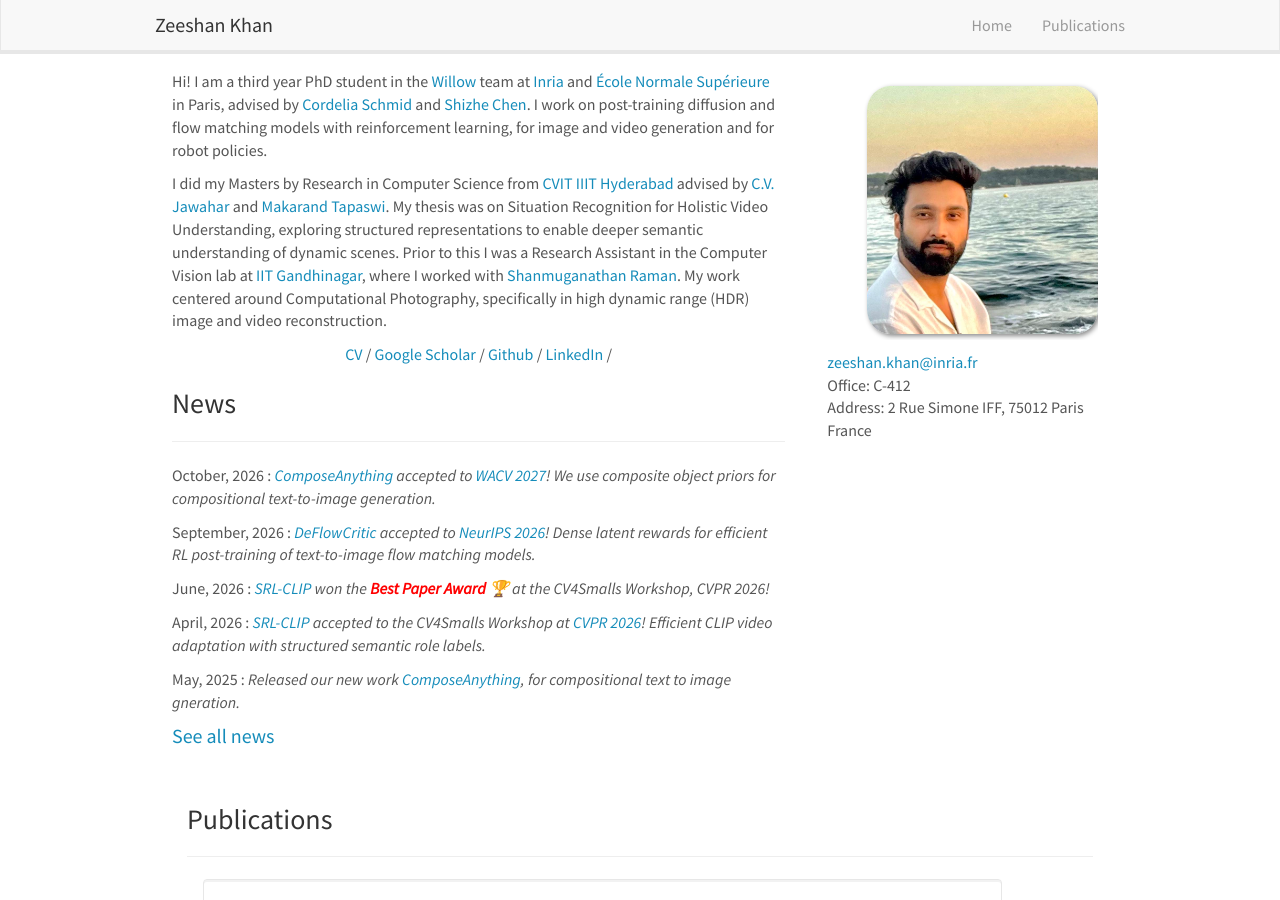
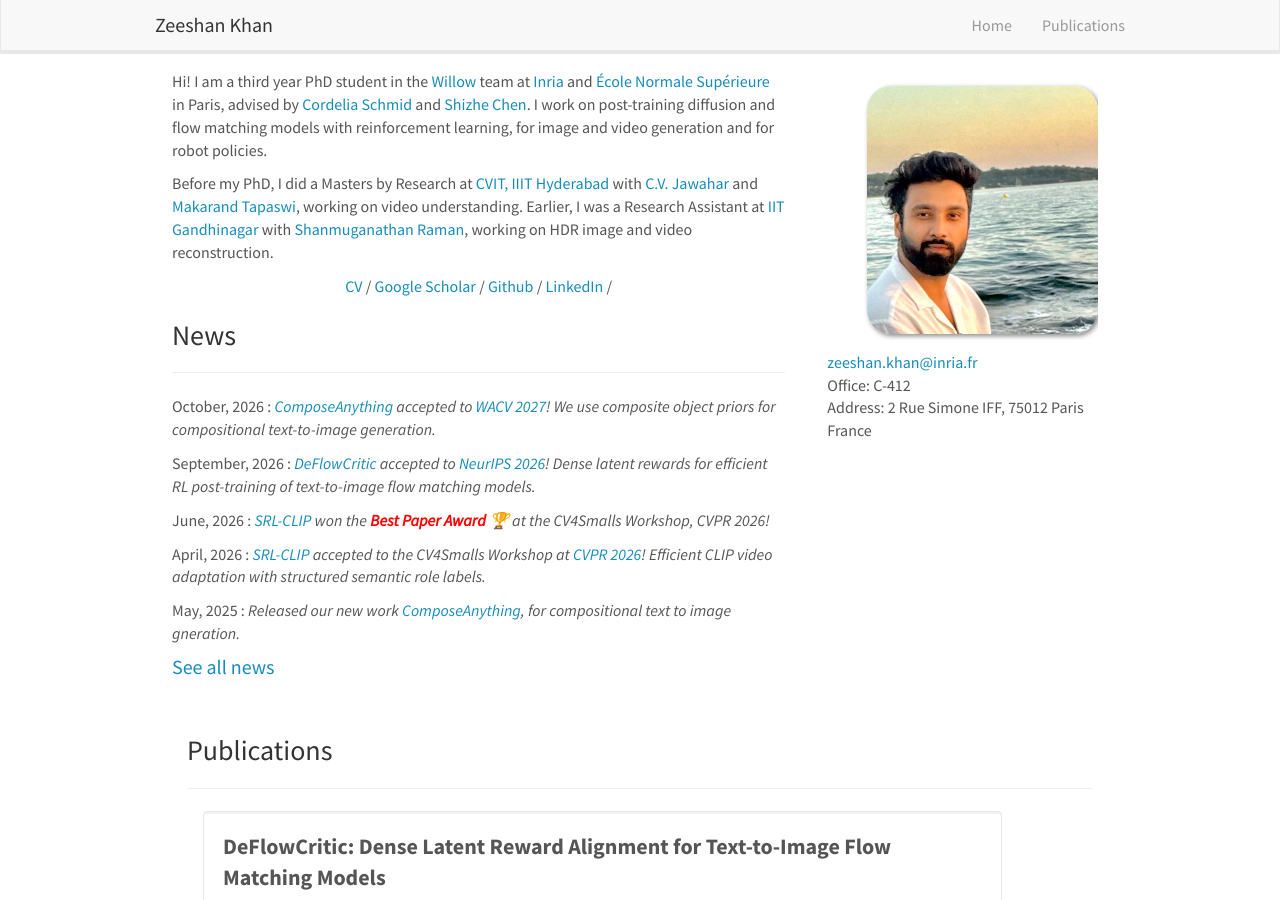
Before and after one commit to zeeshank95/zeeshank95.github.io, a Jekyll site: the page built from _pages/home.md, in a window 1280 px wide and 900 px high. Built offline with Jekyll 4.4.1, drawn with Linux system fonts in a browser that asks for light colours; nearby versions of some CDN libraries.

Commit message:
Homepage: shorten the prior-work paragraph
Co-Authored-By: Claude Opus 5.5 <noreply@anthropic.com>

```diff
--- a/_pages/home.md
+++ b/_pages/home.md
@@ -14,7 +14,7 @@ permalink: /
 
 Hi! I am a third year PhD student in the <a href="http://www.di.ens.fr/willow">Willow</a> team at <a href="https://www.inria.fr/en">Inria</a> and  <a href="https://www.ens.psl.eu/en">École Normale Supérieure</a> in Paris, advised by <a href="https://cordeliaschmid.github.io">Cordelia Schmid</a> and <a href="https://cshizhe.github.io">Shizhe Chen</a>. I work on post-training diffusion and flow matching models with reinforcement learning, for image and video generation and for robot policies.
 
-I did my Masters by Research in Computer Science from <a href="http://cvit.iiit.ac.in">CVIT IIIT Hyderabad</a> advised by <a href="https://faculty.iiit.ac.in/~jawahar/index.html">C.V. Jawahar</a> and <a href="https://makarandtapaswi.github.io">Makarand Tapaswi</a>. My thesis was on Situation Recognition for Holistic Video Understanding, exploring structured representations to enable deeper semantic understanding of dynamic scenes. Prior to this I was a Research Assistant in the Computer Vision lab at <a href="https://iitgn.ac.in">IIT Gandhinagar</a>, where I worked with <a href="https://shanmuga.people.iitgn.ac.in"> Shanmuganathan Raman</a>. My work centered around Computational Photography, specifically in high dynamic range (HDR) image and video reconstruction.
+Before my PhD, I did a Masters by Research at <a href="http://cvit.iiit.ac.in">CVIT, IIIT Hyderabad</a> with <a href="https://faculty.iiit.ac.in/~jawahar/index.html">C.V. Jawahar</a> and <a href="https://makarandtapaswi.github.io">Makarand Tapaswi</a>, working on video understanding. Earlier, I was a Research Assistant at <a href="https://iitgn.ac.in">IIT Gandhinagar</a> with <a href="https://shanmuga.people.iitgn.ac.in">Shanmuganathan Raman</a>, working on HDR image and video reconstruction.
 
 <p align="center">
   <a href="./docs/Zeeshan_cv_2022.pdf">CV</a> /
```
